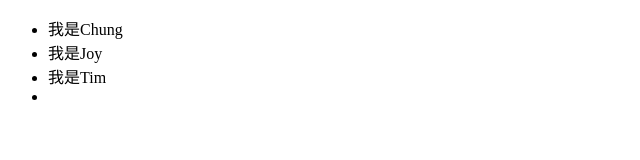
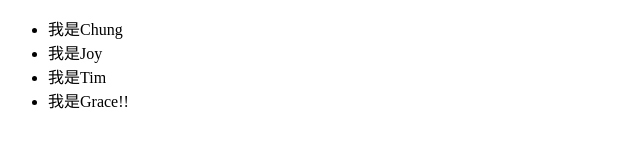
Before and after one commit to Chung1178/HexLayoutGroupTest, a plain HTML site: page index.html in a window 1280 px wide. Shown: the whole page, without its empty margins (0-640 px from the left). Drawn offline with Linux system fonts and the light colour scheme.

Commit message:
add Grace

```diff
--- a/index.html
+++ b/index.html
@@ -10,7 +10,7 @@
       <li>我是Chung</li>
       <li>我是Joy</li>
       <li>我是Tim</li>
-      <li></li>
+      <li>我是Grace!!</li>
     </ul>
   </body>
 </html>
```
